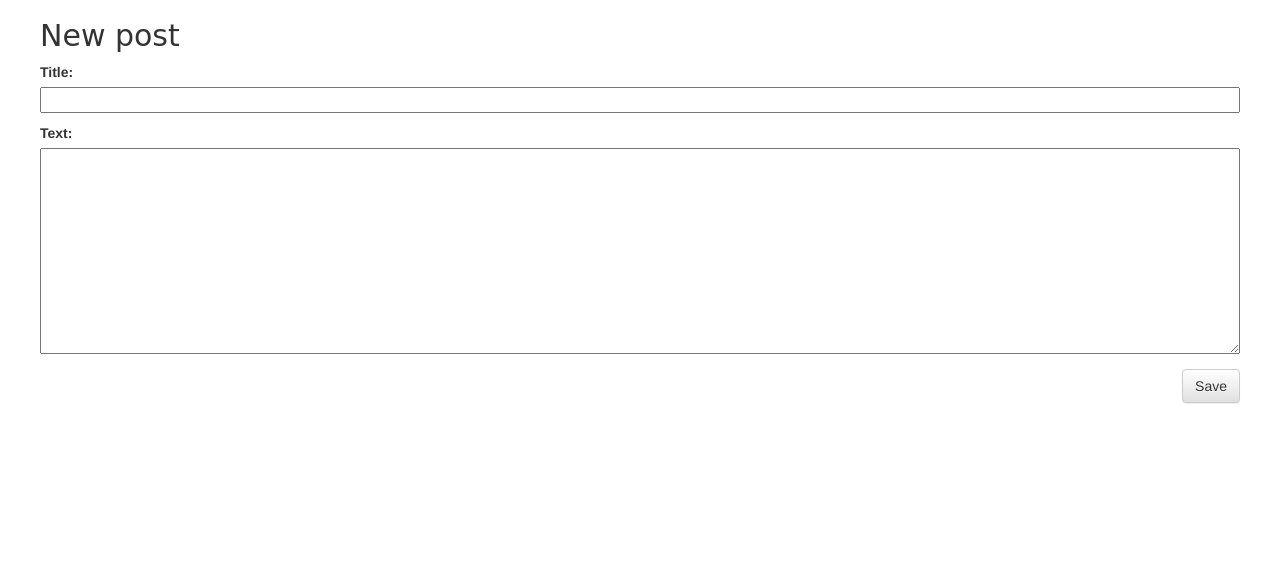
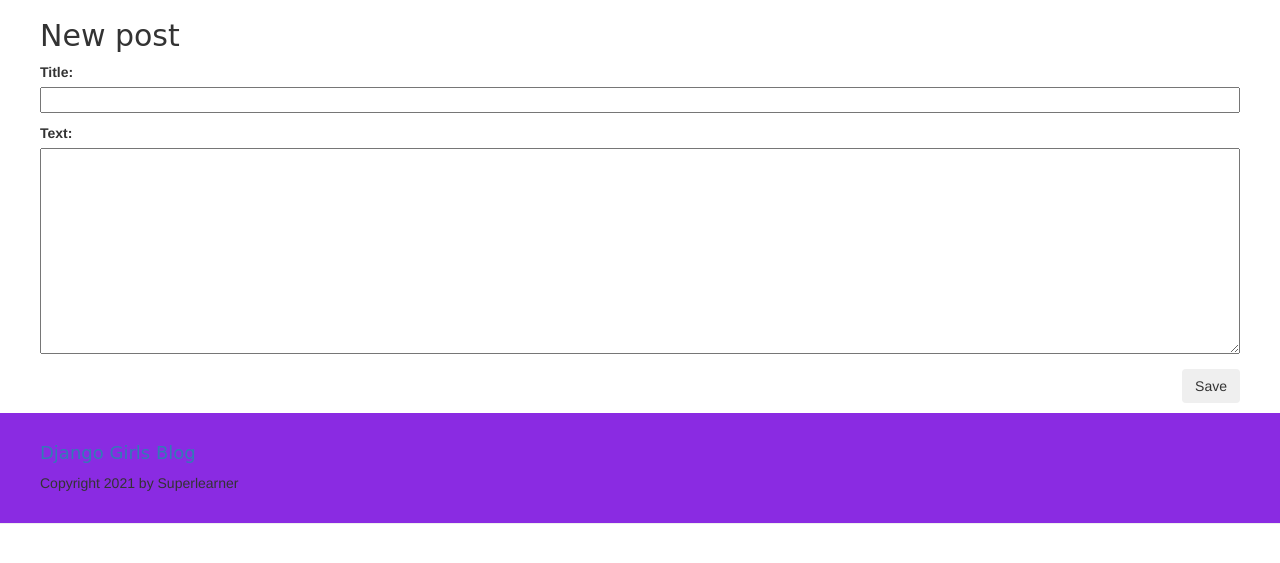
Before and after one commit to stfnglsr/my-first-blog, a Django app: page /post/new/ in a window 1280 px wide. Shown: the part 145-708 px from the top of the page. Run offline with Django 3.2, Linux system fonts and the light colour scheme; some libraries are stand-ins or nearby versions.

Commit message:
Weitgegehnd fertig nach Anleitung

```diff
--- a/blog/static/css/blog.css
+++ b/blog/static/css/blog.css
@@ -4,47 +4,41 @@
   margin-top: 0;
   padding: 20px 40px 20px 40px;
 }
-
 .page-header h1, .page-header h1 a, .page-header h1 a:visited, .page-header h1 a:active {
   color: #ffffff;
   font-size: 36pt;
   text-decoration: none;
 }
-
 .content {
   margin-left: 40px;
   margin-right: 40px;
 }
-
 h1, h2, h3, h4 {
   font-family: 'Lobster', cursive;
   /*font-family: 'Ubuntu', sans-serif;*/
 }
-
 .date {
   color: #828282;
 }
-
 .save {
   float: right;
 }
-
+#button {
+margin-bottom: 10px;
+}
 .post-form textarea, .post-form input {
   width: 100%;
 }
-
 .top-menu, .top-menu:hover, .top-menu:visited {
   color: #ffffff;
   float: right;
   font-size: 26pt;
   margin-right: 20px;
 }
-
 .post {
   margin-bottom: 30px;
   color: #434343;
 }
-
 .post h2 a, .post h2 a:visited {
   color: #434343;
 }
--- a/blog/templates/blog/base.html
+++ b/blog/templates/blog/base.html
@@ -29,11 +29,21 @@
         <div class="content container-fluid">
             <div class="row">
                 <div class="col-sm">
-                {% block content %}
-                {% endblock %}
+                    {% block content %}
+                    {% endblock %}
                 </div>
             </div>
         </div>
 
-</body>
-</html>
+        <div class="container-fluid">
+            <div class="row">
+                <div class="col-sm">
+                        <div class="page-header">
+                            <h4><a href="/">Django Girls Blog</a></h4>
+                            <p>Copyright 2021 by Superlearner</p>
+                        </div>
+                </div>
+            </div>
+        </div>
+    </body>
+    </html>
--- a/blog/templates/blog/post_edit.html
+++ b/blog/templates/blog/post_edit.html
@@ -4,6 +4,6 @@
     <h2>New post</h2>
     <form method="POST" class="post-form">{% csrf_token %}
         {{ form.as_p }}
-        <button type="submit" class="save btn btn-default">Save</button>
+        <button type="submit" id="button" class="save btn btn-light">Save</button>
     </form>
 {% endblock %}
--- a/blog/views.py
+++ b/blog/views.py
@@ -2,15 +2,25 @@ from django.shortcuts import render, get_object_or_404
 from django.utils import timezone
 from .models import Post
 from .forms import PostForm
+from django.shortcuts import redirect
 
 # Create your views here.
 
 def post_list(request):
-    posts = Post.objects.filter(published_date__lte=timezone.now()).order_by('published_date')
+    posts = Post.objects.filter(published_date__lte=timezone.now()).order_by('-published_date')
     return render(request, 'blog/post_list.html', {'posts': posts})
 
 def post_new(request):
-    form = PostForm()
+    if request.method == "POST":
+        form = PostForm(request.POST)
+        if form.is_valid():
+            post = form.save(commit=False)
+            post.author = request.user
+            post.published_date = timezone.now()
+            post.save()
+            return redirect('post_detail', pk=post.pk)
+    else:
+        form = PostForm()
     return render(request, 'blog/post_edit.html', {'form': form})
 
 def post_detail(request, pk):
```
